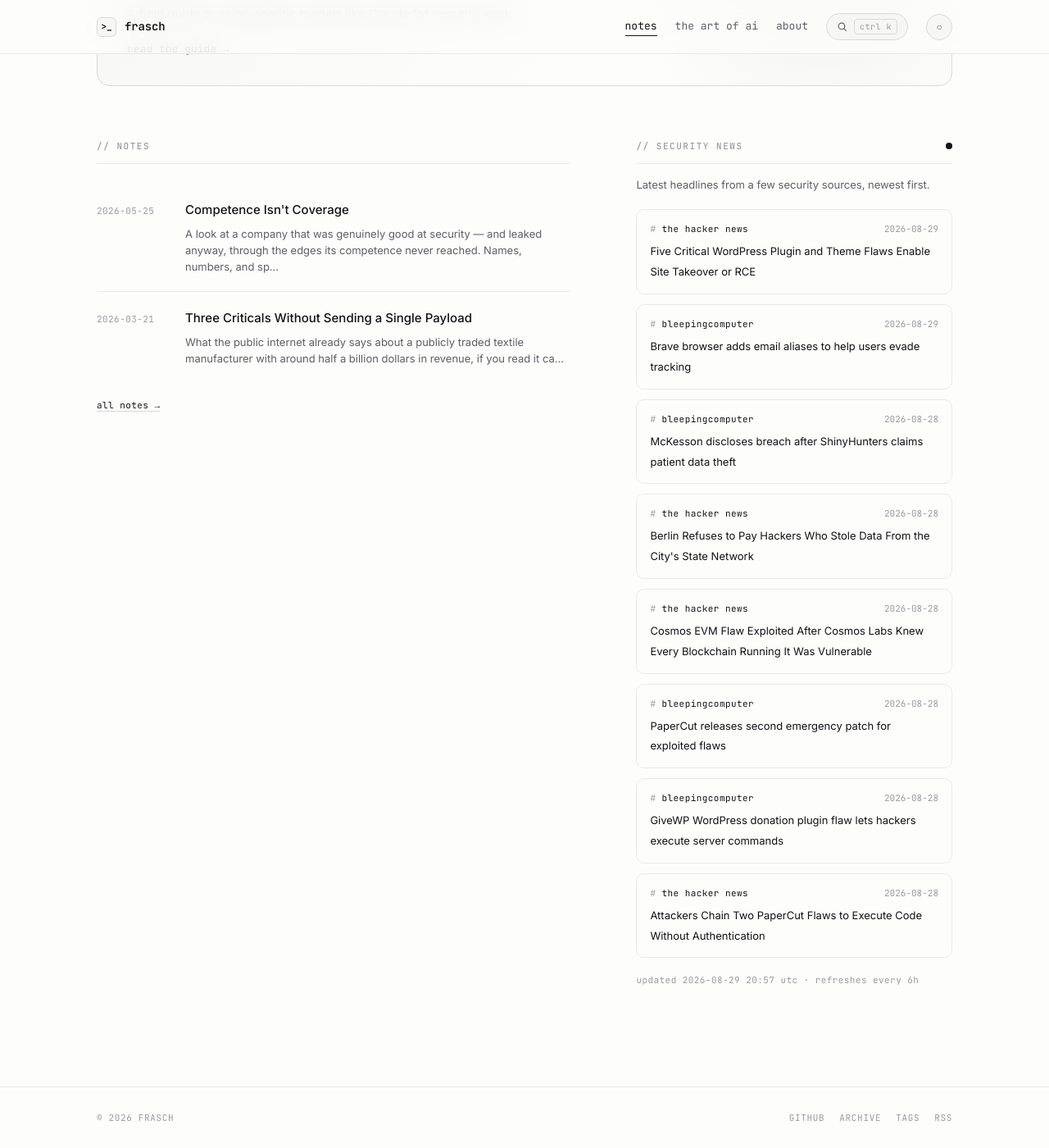
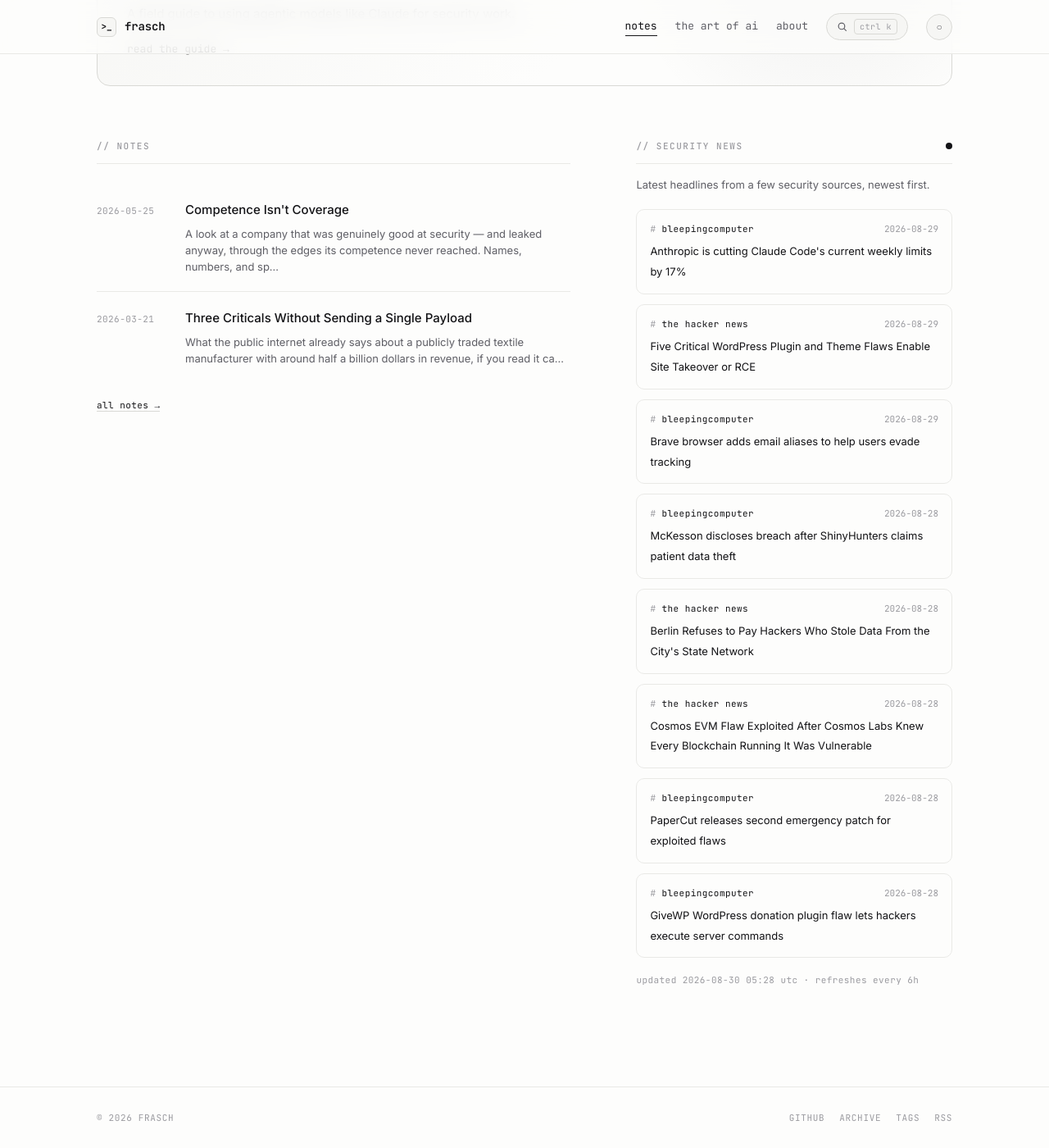
Before and after one commit to whoisfrasch/frasch, a Jekyll site: the page built from index.html, in a window 1280 px wide and 1400 px high, scrolled down 615 px. Shown: the whole window at 82% size. Built offline with Jekyll 4.4.1, drawn with Linux system fonts in a browser that asks for light colours.

```diff
--- a/_data/news.json
+++ b/_data/news.json
@@ -1,6 +1,12 @@
 {
-  "updated": "2026-08-29T20:57:48Z",
+  "updated": "2026-08-30T05:28:45Z",
   "items": [
+    {
+      "source": "bleepingcomputer",
+      "title": "Anthropic is cutting Claude Code's current weekly limits by 17%",
+      "link": "https://www.bleepingcomputer.com/news/artificial-intelligence/anthropic-is-cutting-claude-codes-current-weekly-limits-by-17-percent/",
+      "date": "2026-08-29T23:11:51Z"
+    },
     {
       "source": "the hacker news",
       "title": "Five Critical WordPress Plugin and Theme Flaws Enable Site Takeover or RCE",
@@ -42,12 +48,6 @@
       "title": "GiveWP WordPress donation plugin flaw lets hackers execute server commands",
       "link": "https://www.bleepingcomputer.com/news/security/givewp-wordpress-donation-plugin-flaw-lets-hackers-execute-server-commands/",
       "date": "2026-08-28T18:18:55Z"
-    },
-    {
-      "source": "the hacker news",
-      "title": "Attackers Chain Two PaperCut Flaws to Execute Code Without Authentication",
-      "link": "https://thehackernews.com/2026/08/attackers-chain-two-papercut-flaws-to.html",
-      "date": "2026-08-28T17:12:15Z"
     }
   ]
 }
```
